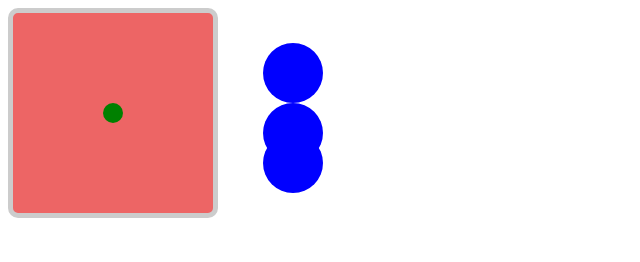
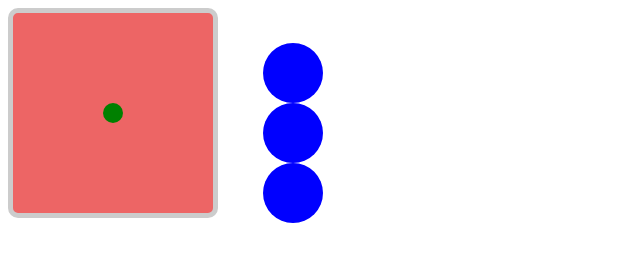
Before and after one commit to miguelpmmarques/shiftappens, a website: page ShiftAppens/testesMiguel/testBall.html in a window 1280 px wide. Shown: the whole page, without its empty margins (0-640 px from the left). Drawn offline with Linux system fonts and the light colour scheme.

Commit message:
Update testBall.css

```diff
--- a/ShiftAppens/testesMiguel/testBall.css
+++ b/ShiftAppens/testesMiguel/testBall.css
@@ -36,7 +36,7 @@
 }
 .ball3 {
     position: absolute;
-    top   : 120px;
+    top   : 150px;
     left  : 250px;
     width : 60px;
     height: 60px;
```
